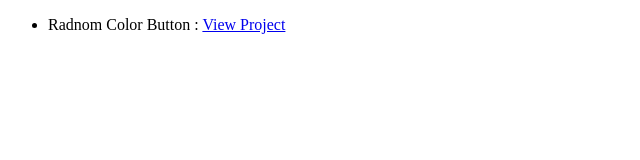
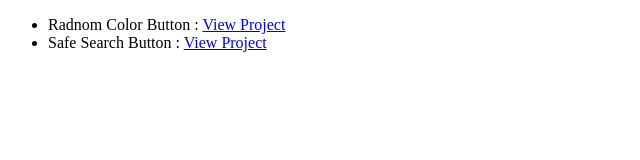
Before and after one commit to AizakCy/100-JavaScript-Projects, a plain HTML site: page index.html in a window 1280 px wide. Shown: the whole page, without its empty margins (0-640 px from the left). Drawn offline with Linux system fonts and the light colour scheme.

Commit message:
add SafeSearch Button project to landing page

```diff
--- a/index.html
+++ b/index.html
@@ -8,6 +8,7 @@
 <body>
     <ul>
         <li>Radnom Color Button : <a href="Projects/random color button/index.html">View Project</a></li>
+        <li>Safe Search Button : <a href="Projects/safe search button/index.html">View Project</a></li>
     </ul>
 </body>
 </html>
```
